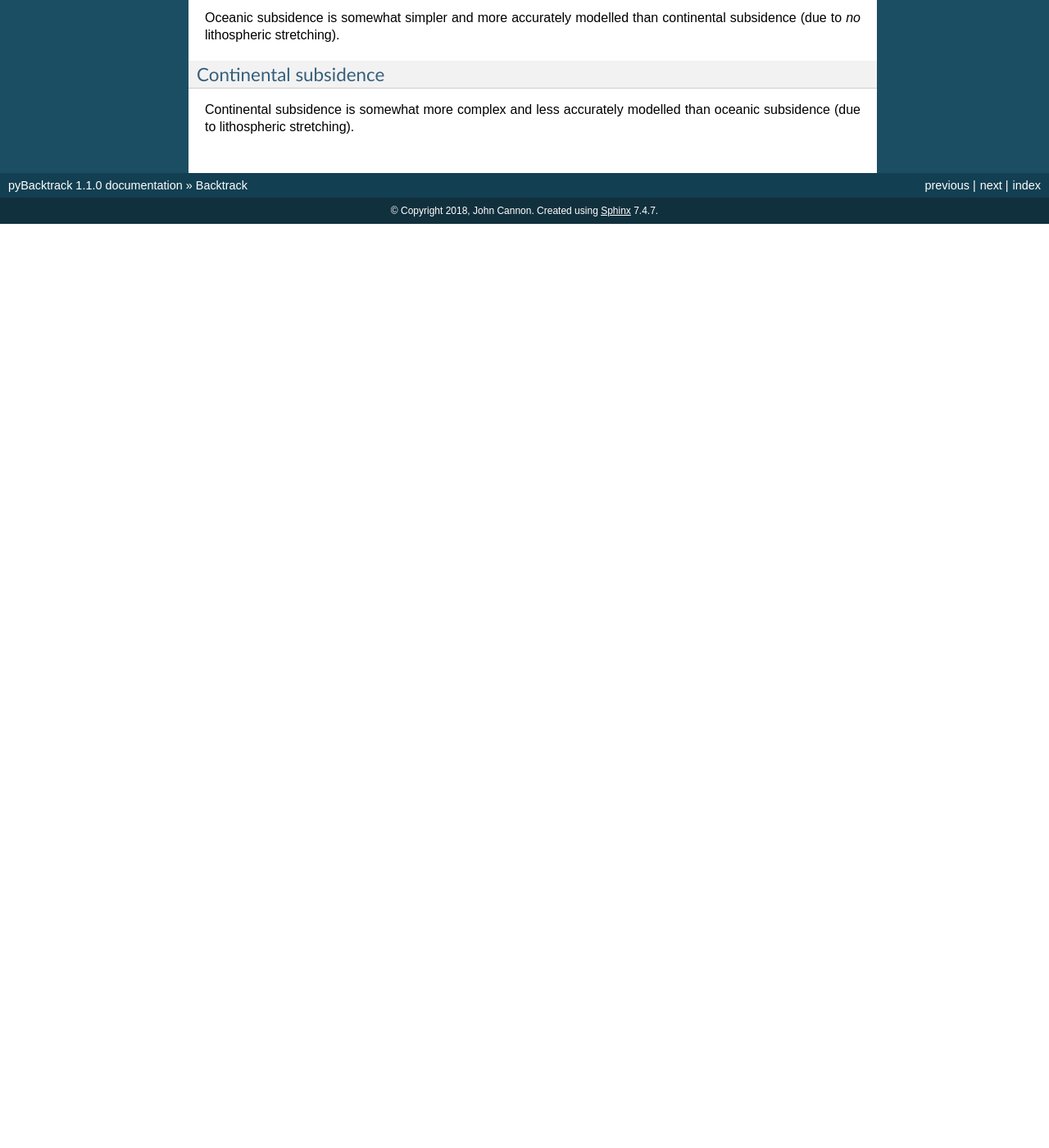
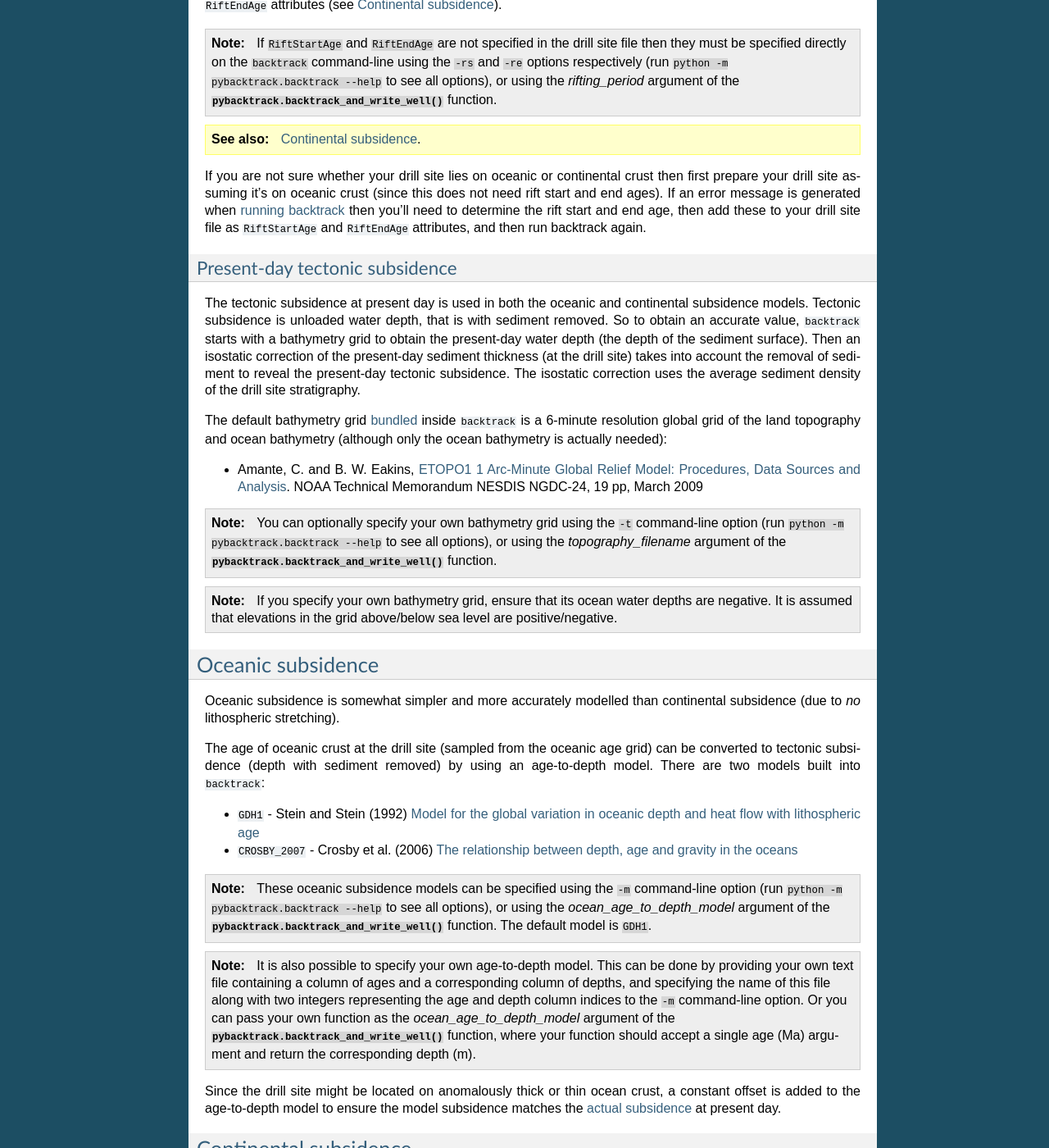
Before and after one commit to EarthByte/pyBacktrack, a Sphinx documentation site: the page built from docs/pybacktrack_backtrack.rst, in a window 1280 px wide and 1400 px high, scrolled down 2551 px. Shown: the whole window at 82% size. Built offline with Sphinx 7.4.7, drawn with Linux system fonts in a browser that asks for light colours; before the commit the page ends 2824 px from its top, so only the background shows below that; some of the changed text lies outside the part shown.

Commit message:
Document backtrack output and oceanic subsidence.

```diff
--- a/docs/pybacktrack_backtrack.rst
+++ b/docs/pybacktrack_backtrack.rst
@@ -39,10 +39,44 @@
 .. note:: You can run ``python -m pybacktrack.backtrack --help`` to see a description of all command-line options available, or
           see the :ref:`backtracking reference section <pybacktrack_reference_backtracking>` for documentation on the function parameters.
 
-.. _pygplates_backtrack_oceanic_versus_continental_subsidence:
+.. _pygplates_backtrack_output:
 
-Oceanic versus continental tectonic subsidence
-----------------------------------------------
+Backtrack output
+----------------
+
+For each stratigraphic layer in the input drill site file, ``backtrack`` can write one or more parameters to an output file.
+
+For example, ODP drill site 699:
+
+.. include:: ../pybacktrack/test_data/ODP-114-699-Lithology.txt
+   :literal:
+
+...generates the following output (if all available parameters are specified):
+
+.. include:: ../pybacktrack/test_data/ODP-114-699_backtrack_decompat.txt
+   :literal:
+
+.. note:: The *age*, *compacted_depth* and *lithology* columns are the same as the *bottom_age*,
+          *bottom_depth* and *lithology* columns in the input drill site (except there is also a row associated with the surface age).
+
+The *compacted_thickness* column is the total sediment thickness (:ref:`601 metres <pygplates_base_sediment_layer>` for ODP drill site 699 above) minus *compacted_depth*.
+The *decompacted_thickness* column is the thickness of all sediment at the associated age. In other words, at each consecutive age
+another stratigraphic layer is essentially removed, allowing the underlying layers to expand (due to their porosity). At present day
+(or the surface age) the decompacted thickness is just the compacted thickness. The *decompacted_density* is the average density
+integrated over the decompacted thickness of the drill site (each stratigraphic layer contains a mixture of water and sediment according
+to its porosity at the decompacted depth of the layer).
+
+Finally, *tectonic_subsidence* is the output of the underlying :ref:`tectonic subsidence model <pygplates_backtrack_oceanic_and_continental_subsidence>`,
+and *water_depth* is obtained from tectonic subsidence by subtracting an isostatic correction of the decompacted sediment thickness.
+
+.. note:: The output columns are specified using the ``-d`` command-line option (run ``python -m pybacktrack.backtrack --help`` to see all options), or
+          using the *decompacted_columns* argument of the :func:`pybacktrack.backtrack_and_write_well` function.
+          By default, only *age* and *decompacted_thickness* are output.
+
+.. _pygplates_backtrack_oceanic_and_continental_subsidence:
+
+Oceanic and continental tectonic subsidence
+-------------------------------------------
 
 Tectonic subsidence is modelled separately for ocean basins and continental passive margins.
 The subsidence model chosen by the ``backtrack`` module depends on whether the drill site is on oceanic or continental crust.
@@ -100,9 +134,9 @@
 ^^^^^^^^^^^^^^^^^^^^^^^^^^^^^^^
 
 The tectonic subsidence at present day is used in both the oceanic and continental subsidence models.
-Tectonic subsidence is depth with sediment removed.
+Tectonic subsidence is unloaded water depth, that is with sediment removed.
 So to obtain an accurate value, ``backtrack`` starts with a bathymetry grid to obtain the present-day water depth (the depth of the sediment surface).
-Then an isostatic correction to the present-day sediment thickness (at the drill site) takes into account the removal of sediment to reveal
+Then an isostatic correction of the present-day sediment thickness (at the drill site) takes into account the removal of sediment to reveal
 the present-day tectonic subsidence. The isostatic correction uses the average sediment density of the drill site stratigraphy.
 
 The default bathymetry grid :ref:`bundled <pybacktrack_reference_bundle_data>` inside ``backtrack`` is a
@@ -120,13 +154,32 @@
 .. _pygplates_oceanic_subsidence:
 
 Oceanic subsidence
-^^^^^^^^^^^^^^^^^^
+------------------
 
 Oceanic subsidence is somewhat simpler and more accurately modelled than continental subsidence (due to *no* lithospheric stretching).
+
+The age of oceanic crust at the drill site (sampled from the oceanic age grid) can be converted to tectonic subsidence (depth with sediment removed)
+by using an age-to-depth model. There are two models built into ``backtrack``:
+
+* ``GDH1`` - Stein and Stein (1992) `Model for the global variation in oceanic depth and heat flow with lithospheric age <https://doi.org/10.1038/359123a0>`_
+
+* ``CROSBY_2007`` - Crosby et al. (2006) `The relationship between depth, age and gravity in the oceans <https://doi.org/10.1111/j.1365-246X.2006.03015.x>`_
+
+.. note:: These oceanic subsidence models can be specified using the ``-m`` command-line option (run ``python -m pybacktrack.backtrack --help`` to see all options), or
+          using the *ocean_age_to_depth_model* argument of the :func:`pybacktrack.backtrack_and_write_well` function.
+          The default model is ``GDH1``.
+
+.. note:: It is also possible to specify your own age-to-depth model. This can be done by providing your own text file containing a column of ages and a
+          corresponding column of depths, and specifying the name of this file along with two integers representing the age and depth column indices to the
+          ``-m`` command-line option. Or you can pass your own function as the *ocean_age_to_depth_model* argument of the :func:`pybacktrack.backtrack_and_write_well` function,
+          where your function should accept a single age (Ma) argument and return the corresponding depth (m).
+
+Since the drill site might be located on anomalously thick or thin ocean crust, a constant offset is added to the age-to-depth model to ensure the model subsidence matches
+the :ref:`actual subsidence <pygplates_present_day_tectonic_subsidence>` at present day.
 
 .. _pygplates_continental_subsidence:
 
 Continental subsidence
-^^^^^^^^^^^^^^^^^^^^^^
+----------------------
 
 Continental subsidence is somewhat more complex and less accurately modelled than oceanic subsidence (due to lithospheric stretching).
```
